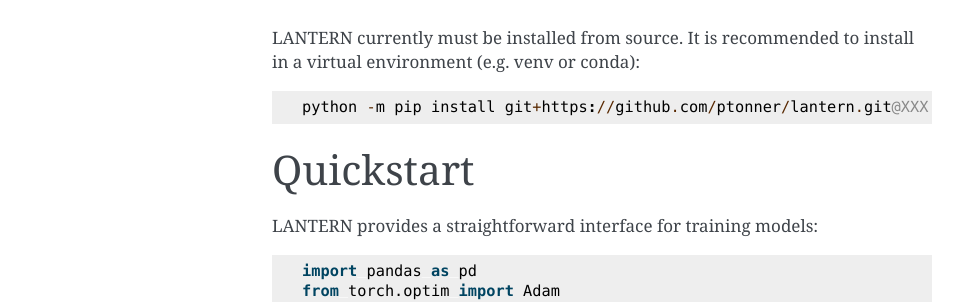
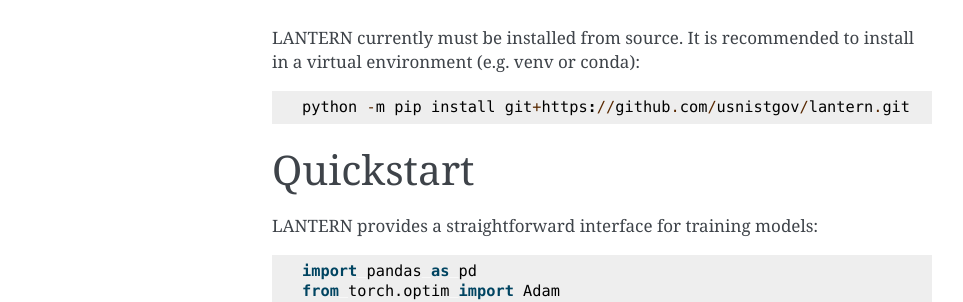
Before and after one commit to usnistgov/lantern, a Sphinx documentation site: the page built from docs/index.rst, in a window 1280 px wide. Shown: the part 776-1078 px from the top of the page, without its empty margins (148-1111 px from the left). Built offline with Sphinx 7.4.7, drawn with Linux system fonts in a browser that asks for light colours; pages that are not in the unit, such as notebooks, are missing from menus; some of the changed lines change nothing that is shown.

Commit message:
fix install path

```diff
--- a/docs/index.rst
+++ b/docs/index.rst
@@ -20,7 +20,7 @@
 LANTERN currently must be installed from source. It is recommended to
 install in a virtual environment (e.g. venv or conda)::
 
-  python -m pip install git+https://github.com/ptonner/lantern.git@XXX
+  python -m pip install git+https://github.com/usnistgov/lantern.git
 
 Quickstart
 ==========
```
